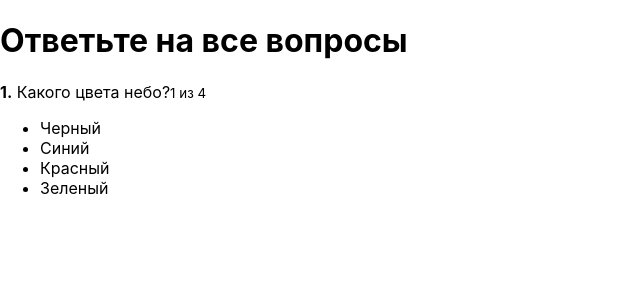
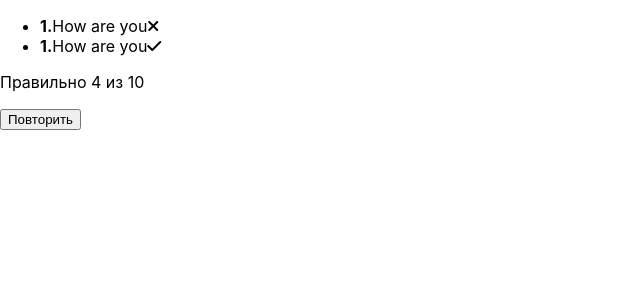
Before and after one commit to salnikov777/quiz, a React app: page / in a window 1280 px wide. Shown: the top 300 px of the page, without its empty margins (0-640 px from the left). Built offline with nearby package versions, Linux system fonts and the light colour scheme.

Commit message:
Component. lesson11 is done

```diff
--- a/public/index.html
+++ b/public/index.html
@@ -24,7 +24,9 @@
       work correctly both with client-side routing and a non-root public URL.
       Learn how to configure a non-root public URL by running `npm run build`.
     -->
-    <title>React App</title>
+
+    <script src="https://use.fontawesome.com/83c1a022b3.js"></script>
+    <title>Quiz App</title>
   </head>
   <body>
     <noscript>You need to enable JavaScript to run this app.</noscript>
--- a/src/components/ActiveQuiz/ActiveQuiz.js
+++ b/src/components/ActiveQuiz/ActiveQuiz.js
@@ -4,6 +4,7 @@
 
 const ActiveQuiz = props => (
   <div className={classes.ActiveQuiz}>
+    <h1>Ответьте на все вопросы</h1>
     <p className={classes.Question}>
       <span>
         <strong>{props.answerNumber}.</strong>&nbsp;
--- /dev/null
+++ b/src/components/FinishedQuiz/FinishedQuiz.css
@@ -0,0 +1,26 @@
+.FinishedQuiz {
+    padding: 20px;
+    color: #fff;
+    border: 2px solid #fff;
+    border-radius: 5px;
+    box-sizing: border-box;
+    margin: 0 10px;
+}
+
+.FinishedQuiz ul {
+    list-style: none;
+    padding: 0;
+    margin: 0;
+}
+
+.FinishedQuiz li i {
+    margin-left: 10px;
+}
+
+.success{
+    color: rgba(161, 240, 69, .7);
+}
+
+.error{
+    color: rgba(240, 87, 108, .7);
+}
--- /dev/null
+++ b/src/components/FinishedQuiz/FinishedQuiz.js
@@ -0,0 +1,28 @@
+import React from "react";
+import classes from './FinishedQuiz.css'
+
+const FinishedQuiz = (props)=>{
+  return(
+    <div className={classes.FinishedQuiz}>
+      <ul>
+        <li>
+          <strong>1.</strong>
+          How are you
+          <i className={'fa fa-times ' + classes.error}></i>
+        </li>
+        <li>
+          <strong>1.</strong>
+          How are you
+          <i className={'fa fa-check ' + classes.success}></i>
+        </li>
+      </ul>
+      <p>Правильно 4 из 10</p>
+      <div>
+        <button>Повторить</button>
+      </div>
+    </div>
+  )
+}
+
+
+export default FinishedQuiz;
--- a/src/containers/Quiz/Quiz.js
+++ b/src/containers/Quiz/Quiz.js
@@ -1,9 +1,11 @@
 import React, {Component} from 'react';
 import classes from './Quiz.css'
 import ActiveQuiz from "../../components/ActiveQuiz/ActiveQuiz";
+import FinishedQuiz from "../../components/FinishedQuiz/FinishedQuiz";
 
 class Quiz extends Component {
   state = {
+    isFinished: true,
     activeQuestion: 0,
     answerState: null, // {[id]: 'success' 'error'}
     quiz: [
@@ -70,7 +72,9 @@
 
       const timeout = setTimeout(()=>{
         if(this.isQuizFinished()){
-          console.log('Finished');
+          this.setState({
+            isFinished: true
+          });
         }else{
           this.setState({
             activeQuestion: this.state.activeQuestion + 1,
@@ -96,15 +100,21 @@
     return (
       <div className={classes.Quiz}>
         <div className={classes.QuizWrapper}>
-          <h1>Ответьте на все вопросы</h1>
-          <ActiveQuiz
+          {
+            this.state.isFinished
+            ? <FinishedQuiz
+
+              />
+            : <ActiveQuiz
             answers={this.state.quiz[this.state.activeQuestion].answers}
             question={this.state.quiz[this.state.activeQuestion].question}
             onAnswerClick={this.onAnswerClickHandler}
             quizLength={this.state.quiz.length}
             answerNumber={this.state.activeQuestion + 1}
             state={this.state.answerState}
-          />
+            />
+          }
+
         </div>
       </div>
     );
```
